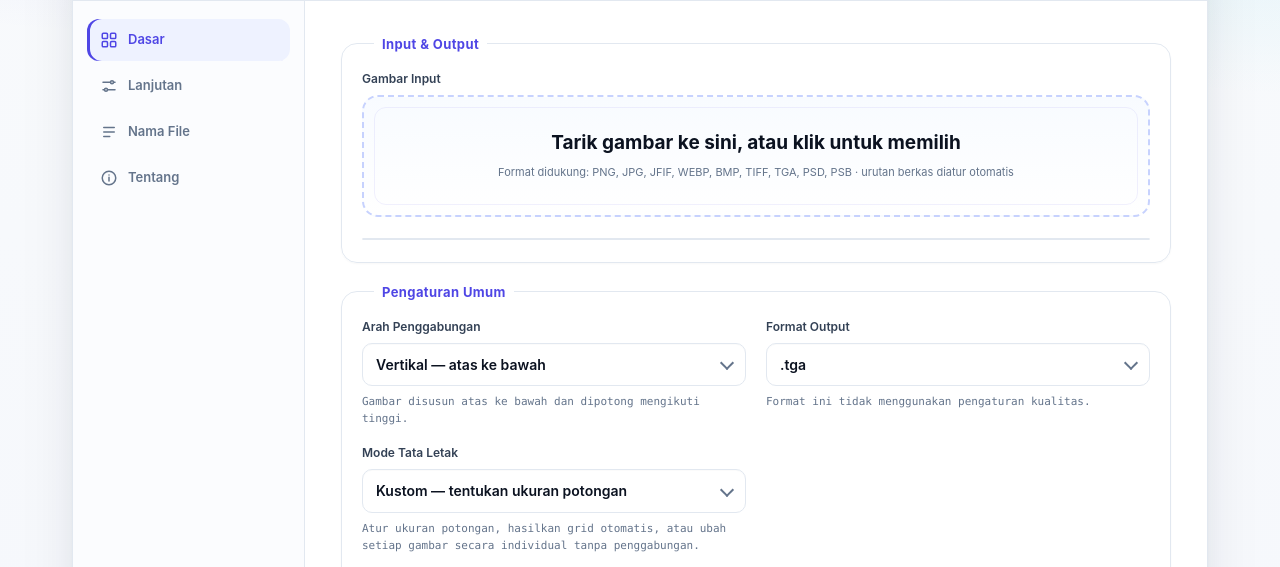
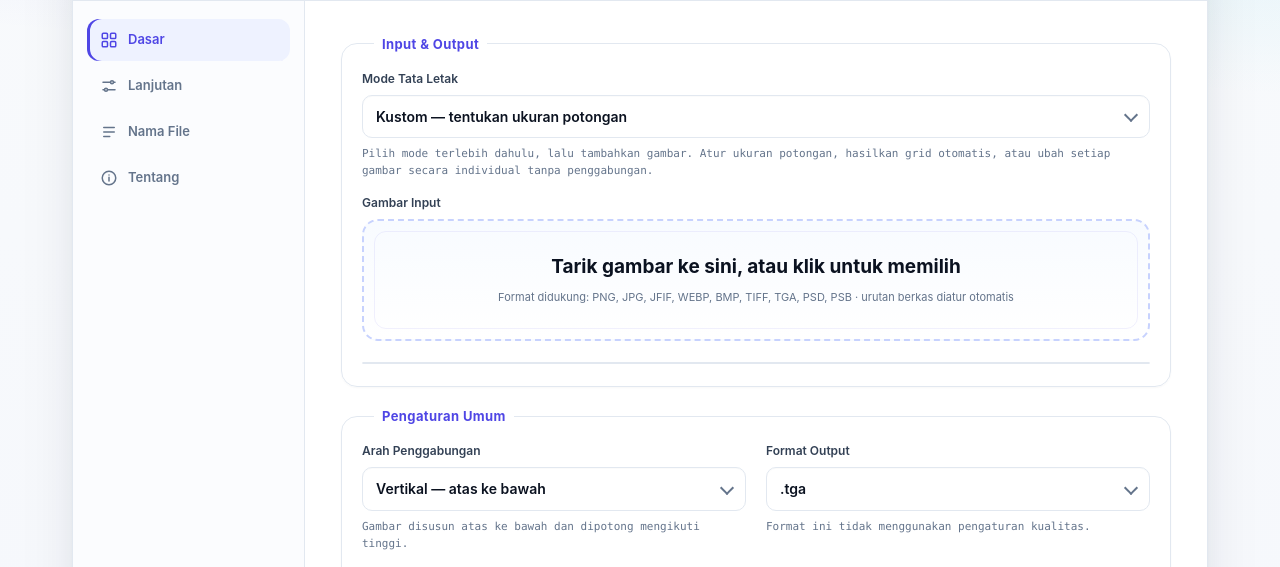
Before and after one commit to vandarin200-sys/SmartStitch, a website: page public/index.html in a window 1280 px wide. Shown: the part 168-735 px from the top of the page. Drawn offline with Linux system fonts and the light colour scheme; no server answers.

Commit message:
Move layout mode selector above image input

```diff
--- a/public/index.html
+++ b/public/index.html
@@ -50,6 +50,15 @@
             <fieldset class="ss-group">
               <legend>Input &amp; Output</legend>
               <div class="ss-field">
+                <label for="gridMode">Mode Tata Letak</label>
+                <select id="gridMode">
+                  <option value="custom">Kustom — tentukan ukuran potongan</option>
+                  <option value="count">Jumlah Gambar — tentukan jumlah potongan</option>
+                  <option value="resize">Resize — ubah ukuran gambar tanpa menggabungkan</option>
+                </select>
+                <div class="ss-hint">Pilih mode terlebih dahulu, lalu tambahkan gambar. Atur ukuran potongan, hasilkan grid otomatis, atau ubah setiap gambar secara individual tanpa penggabungan.</div>
+              </div>
+              <div class="ss-field" style="margin-top:16px">
                 <label>Gambar Input</label>
                 <div class="ss-drop" id="drop">
                   <strong>Tarik gambar ke sini, atau klik untuk memilih</strong>
@@ -84,15 +93,6 @@
                   <label for="quality">Kualitas File [1–100%]</label>
                   <input type="number" id="quality" min="1" max="100" value="100"/>
                   <div class="ss-hint">Berlaku untuk format JPG, WEBP, dan TIFF.</div>
-                </div>
-                <div class="ss-field">
-                  <label for="gridMode">Mode Tata Letak</label>
-                  <select id="gridMode">
-                    <option value="custom">Kustom — tentukan ukuran potongan</option>
-                    <option value="count">Jumlah Gambar — tentukan jumlah potongan</option>
-                    <option value="resize">Resize — ubah ukuran gambar tanpa menggabungkan</option>
-                  </select>
-                  <div class="ss-hint">Atur ukuran potongan, hasilkan grid otomatis, atau ubah setiap gambar secara individual tanpa penggabungan.</div>
                 </div>
                 <div class="ss-grid" id="customGridFields" style="grid-column:1/-1">
                   <div class="ss-field">
```
